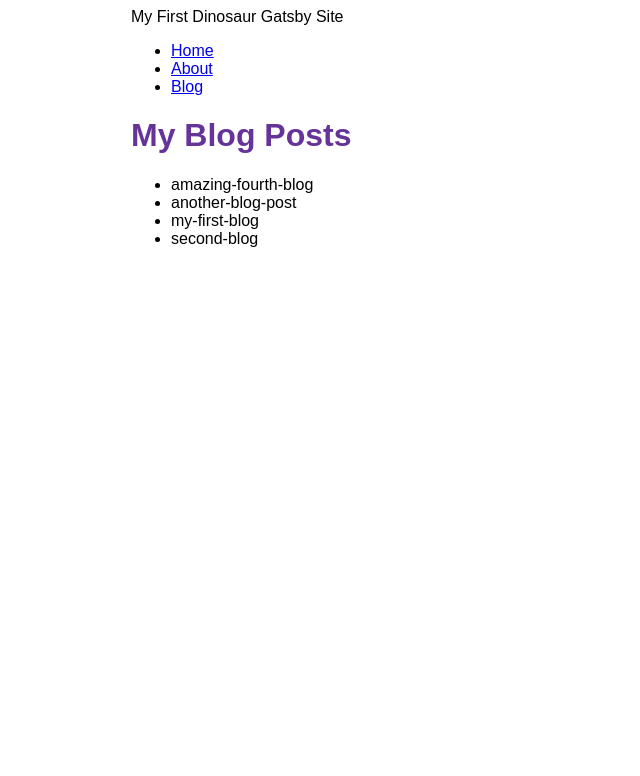
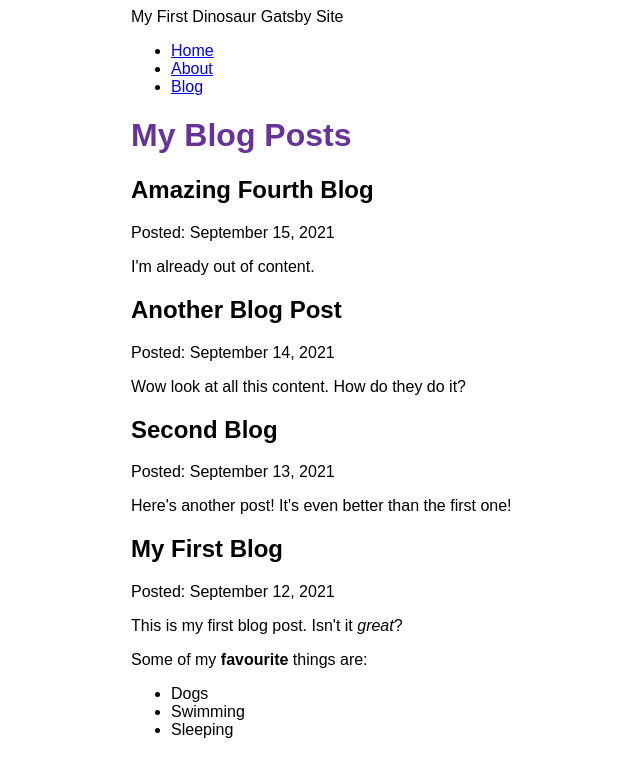
Before and after one commit to Spence19/my-first-gatsby-site, a Gatsby site: page /blog in a window 1280 px wide. Shown: the whole page, without its empty margins (259-899 px from the left). Built offline with nearby package versions, Linux system fonts and the light colour scheme; Gatsby itself is replaced by a stand-in of ours.

Commit message:
Finished Gatsby Tutorial Part 5

```diff
--- a/blog/amazing-fourth-blog.mdx
+++ b/blog/amazing-fourth-blog.mdx
@@ -0,0 +1,6 @@
+---
+title: Amazing Fourth Blog
+date: 2021-09-15
+---
+
+I'm already out of content.
--- a/blog/another-blog-post.mdx
+++ b/blog/another-blog-post.mdx
@@ -0,0 +1,6 @@
+---
+title: Another Blog Post
+date: 2021-09-14
+---
+
+Wow look at all this content. How do they do it?
--- a/blog/my-first-blog.mdx
+++ b/blog/my-first-blog.mdx
@@ -0,0 +1,12 @@
+---
+title: My First Blog
+date: 2021-09-12
+---
+
+This is my first blog post. Isn't it *great*?
+
+Some of my **favourite** things are:
+
+* Dogs
+* Swimming
+* Sleeping
--- a/blog/second-blog.mdx
+++ b/blog/second-blog.mdx
@@ -0,0 +1,6 @@
+---
+title: Second Blog
+date: 2021-09-13
+---
+
+Here's another post! It's even better than the first one!
--- a/gatsby-config.js
+++ b/gatsby-config.js
@@ -6,6 +6,7 @@ module.exports = {
   plugins: [
     "gatsby-plugin-image",
     "gatsby-plugin-sharp",
+    "gatsby-plugin-mdx",
     {
       resolve: "gatsby-source-filesystem",
       options: {
--- a/package.json
+++ b/package.json
@@ -15,8 +15,11 @@
     "clean": "gatsby clean"
   },
   "dependencies": {
+    "@mdx-js/mdx": "^1.6.22",
+    "@mdx-js/react": "^1.6.22",
     "gatsby": "^3.13.0",
     "gatsby-plugin-image": "^1.13.0",
+    "gatsby-plugin-mdx": "^2.13.0",
     "gatsby-plugin-sharp": "^3.13.0",
     "gatsby-source-filesystem": "^3.13.0",
     "react": "^17.0.1",
--- a/src/pages/blog.js
+++ b/src/pages/blog.js
@@ -1,28 +1,36 @@
 import * as React from 'react'
 import { graphql } from 'gatsby'
+import { MDXRenderer } from 'gatsby-plugin-mdx'
 import Layout from '../components/layout'
 
 const BlogPage = ({ data }) => {
     return (
         <Layout pageTitle="My Blog Posts">
-            <ul>
-                {
-                    data.allFile.nodes.map(node => (
-                        <li key={node.name}>
-                            {node.name}
-                        </li>
-                    ))
-                }
-            </ul>
+            {
+                data.allMdx.nodes.map((node) => (
+                    <article key={node.id}>
+                        <h2>{node.frontmatter.title}</h2>
+                        <p>Posted: {node.frontmatter.date}</p>
+                        <MDXRenderer>
+                            {node.body}
+                        </MDXRenderer>
+                    </article>
+                ))
+            }
         </Layout>
     )
 }
 
 export const query = graphql`
     query {
-        allFile {
+        allMdx(sort: {fields: frontmatter___date, order: DESC}) {
             nodes {
-                name
+                frontmatter {
+                    date(formatString: "MMMM D, YYYY")
+                    title
+                }
+                id
+                body
             }
         }
     }
```
Also changed, not shown: 1 other file.
